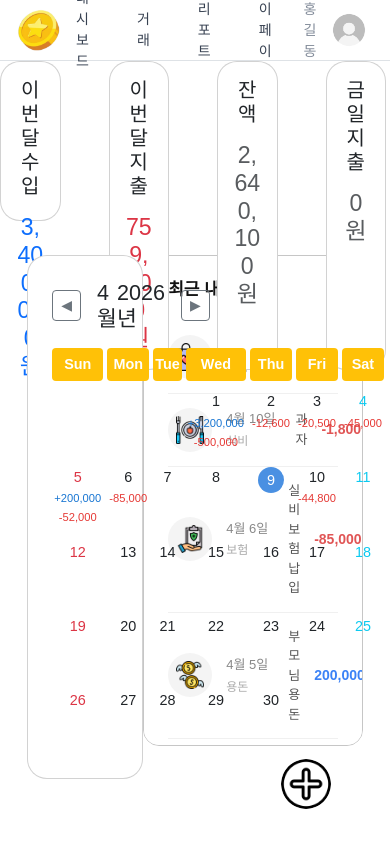
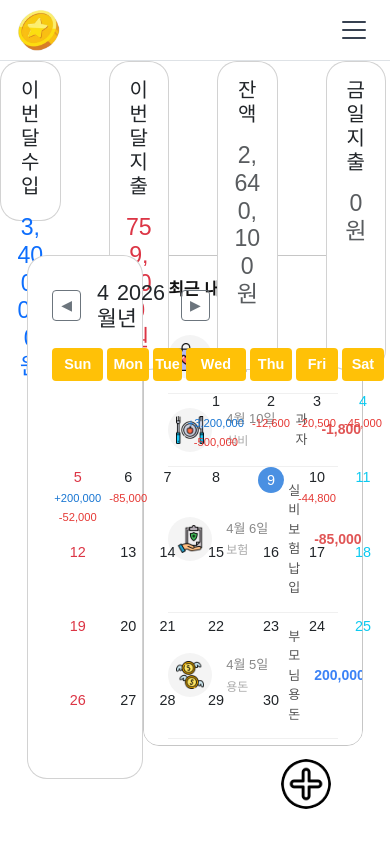
Before and after one commit to kb-skeleton-team2/wallet-guardian, a Vue app: page / in a window 390 px wide. Built offline with nearby package versions, Linux system fonts and the light colour scheme; data requests are answered from the project's data file.

Commit message:
feat: header 반응형, 햄버거버튼 적용

```diff
--- a/src/components/common/Header.vue
+++ b/src/components/common/Header.vue
@@ -1,51 +1,27 @@
 <!-- src/components/common/Header.vue -->
 <template>
-  <header class="border-bottom bg-white">
-    <div
-      class="d-flex align-items-center px-3"
-      style="height: 60px"
-    >
+  <header class="border-bottom bg-white app-header">
+    <div class="header-inner px-3">
       <!-- 로고 -->
       <div class="me-auto">
-        <RouterLink to="/dashboard">
-          <img
-            src="@/assets/logo.png"
-            alt="로고"
-            style="width: 44px; height: 44px; object-fit: contain"
-          />
+        <RouterLink to="/dashboard" @click="closeMenu">
+          <img src="@/assets/logo.png" alt="로고" class="logo-image" />
         </RouterLink>
       </div>
 
-      <!-- 네비게이션 -->
-      <nav class="d-flex align-items-center gap-3">
-        <RouterLink
-          to="/dashboard"
-          class="nav-link px-3"
-          >대시보드</RouterLink
-        >
-        <RouterLink
-          to="/transactions"
-          class="nav-link px-3"
-          >거래</RouterLink
-        >
-        <RouterLink
-          to="/report"
-          class="nav-link px-3"
-          >리포트</RouterLink
-        >
-        <RouterLink
-          to="/mypage/:id"
-          class="nav-link px-3"
+      <!-- 데스크탑 네비게이션 -->
+      <nav class="desktop-nav align-items-center gap-3">
+        <RouterLink to="/dashboard" class="nav-link px-3">대시보드</RouterLink>
+        <RouterLink to="/transactions" class="nav-link px-3">거래</RouterLink>
+        <RouterLink to="/report" class="nav-link px-3">리포트</RouterLink>
+        <RouterLink to="/mypage/:id" class="nav-link px-3"
           >마이페이지</RouterLink
         >
       </nav>
 
-      <!-- 프로필 -->
-      <div class="d-flex align-items-center gap-2 ms-3">
-        <RouterLink
-          to="/mypage/:id"
-          class="text-decoration-none username"
-        >
+      <!-- 데스크탑 프로필 -->
+      <div class="desktop-profile align-items-center gap-2 ms-3">
+        <RouterLink to="/mypage/:id" class="text-decoration-none username">
           {{ username }}
         </RouterLink>
 
@@ -53,30 +29,121 @@
           <img
             src="@/assets/profile.png"
             alt="프로필"
-            class="rounded-circle"
-            style="width: 50px; height: 50px; object-fit: contain"
+            class="rounded-circle profile-image"
           />
         </RouterLink>
       </div>
+
+      <!-- 모바일 햄버거 버튼 -->
+      <button
+        type="button"
+        class="menu-toggle"
+        :class="{ open: menuOpen }"
+        @click="toggleMenu"
+        aria-label="메뉴 열기"
+        :aria-expanded="menuOpen"
+      >
+        <span></span>
+        <span></span>
+        <span></span>
+      </button>
     </div>
+
+    <!-- 모바일 메뉴 -->
+    <transition name="mobile-menu">
+      <div v-if="menuOpen" class="mobile-menu border-top">
+        <nav class="mobile-nav">
+          <RouterLink to="/dashboard" class="mobile-nav-link" @click="closeMenu"
+            >대시보드</RouterLink
+          >
+          <RouterLink
+            to="/transactions"
+            class="mobile-nav-link"
+            @click="closeMenu"
+            >거래</RouterLink
+          >
+          <RouterLink to="/report" class="mobile-nav-link" @click="closeMenu"
+            >리포트</RouterLink
+          >
+          <RouterLink
+            to="/mypage/:id"
+            class="mobile-nav-link"
+            @click="closeMenu"
+            >마이페이지</RouterLink
+          >
+        </nav>
+      </div>
+    </transition>
   </header>
 </template>
 
 <script setup>
+import { ref, onMounted, onBeforeUnmount } from 'vue';
 import { RouterLink } from 'vue-router';
 
-import { ref, onMounted } from 'vue';
+const username = ref('');
+const menuOpen = ref(false);
 
-const username = ref('');
+const closeMenu = () => {
+  menuOpen.value = false;
+};
+
+const toggleMenu = () => {
+  menuOpen.value = !menuOpen.value;
+};
+
+const handleResize = () => {
+  if (window.innerWidth >= 768) {
+    closeMenu();
+  }
+};
 
 onMounted(async () => {
-  const res = await fetch('http://localhost:3000/users/1');
-  const user = await res.json();
-  username.value = user.name;
+  window.addEventListener('resize', handleResize);
+
+  try {
+    const res = await fetch('http://localhost:3000/users/1');
+    const user = await res.json();
+    username.value = user.name;
+  } catch (error) {
+    username.value = '사용자';
+  }
+});
+
+onBeforeUnmount(() => {
+  window.removeEventListener('resize', handleResize);
 });
 </script>
 
 <style scoped>
+.app-header {
+  position: relative;
+  z-index: 100;
+}
+
+.header-inner {
+  height: 60px;
+  display: flex;
+  align-items: center;
+}
+
+.logo-image {
+  width: 44px;
+  height: 44px;
+  object-fit: contain;
+}
+
+.profile-image {
+  width: 50px;
+  height: 50px;
+  object-fit: contain;
+}
+
+.desktop-nav,
+.desktop-profile {
+  display: flex;
+}
+
 .nav-link {
   font-size: 14px;
   color: #374151;
@@ -84,20 +151,142 @@ onMounted(async () => {
   transition: all 0.2s ease;
 }
 
-nav .nav-link:hover {
+nav .nav-link:hover,
+.mobile-nav-link:hover {
   color: #ffbc39;
 }
-nav .nav-link.router-link-active {
+
+nav .nav-link.router-link-active,
+.mobile-nav-link.router-link-active {
   color: #ffbc39;
   font-weight: 600;
+}
+
+.desktop-nav .nav-link.router-link-active {
   box-shadow: 0 3px 0 #ffbc39;
   border-radius: 0;
-
   padding-top: 10px;
   padding-bottom: 20px;
 }
+
 .username {
   font-size: 14px;
   color: #838c9a;
 }
+
+.menu-toggle {
+  display: none;
+  width: 40px;
+  height: 40px;
+  margin-left: 12px;
+  padding: 0;
+  border: none;
+  background: transparent;
+  position: relative;
+}
+
+.menu-toggle span {
+  position: absolute;
+  left: 8px;
+  width: 24px;
+  height: 2px;
+  background-color: #374151;
+  border-radius: 999px;
+  transition: all 0.25s ease;
+}
+
+.menu-toggle span:nth-child(1) {
+  top: 11px;
+}
+
+.menu-toggle span:nth-child(2) {
+  top: 19px;
+}
+
+.menu-toggle span:nth-child(3) {
+  top: 27px;
+}
+
+.menu-toggle.open span:nth-child(1) {
+  top: 19px;
+  transform: rotate(45deg);
+}
+
+.menu-toggle.open span:nth-child(2) {
+  opacity: 0;
+}
+
+.menu-toggle.open span:nth-child(3) {
+  top: 19px;
+  transform: rotate(-45deg);
+}
+
+.mobile-menu {
+  display: none;
+  background: #fff;
+  padding: 12px 20px 20px;
+}
+
+.mobile-nav {
+  display: flex;
+  flex-direction: column;
+  gap: 6px;
+}
+
+.mobile-nav-link {
+  color: #374151;
+  text-decoration: none;
+  font-size: 15px;
+  padding: 12px 4px;
+  border-bottom: 1px solid #f1f5f9;
+  transition: color 0.2s ease;
+}
+
+.mobile-profile {
+  padding-top: 14px;
+}
+
+.mobile-profile-link {
+  display: inline-flex;
+  align-items: center;
+  gap: 10px;
+  text-decoration: none;
+}
+
+.mobile-profile-image {
+  width: 42px;
+  height: 42px;
+  object-fit: contain;
+}
+
+.mobile-menu-enter-active,
+.mobile-menu-leave-active {
+  transition: all 0.2s ease;
+}
+
+.mobile-menu-enter-from,
+.mobile-menu-leave-to {
+  opacity: 0;
+  transform: translateY(-6px);
+}
+
+@media (max-width: 767.98px) {
+  .header-inner {
+    padding-top: 4px;
+    padding-bottom: 4px;
+  }
+
+  .desktop-nav,
+  .desktop-profile {
+    display: none;
+  }
+
+  .menu-toggle {
+    display: block;
+  }
+
+  .mobile-menu {
+    display: block;
+  }
+}
 </style>
```
